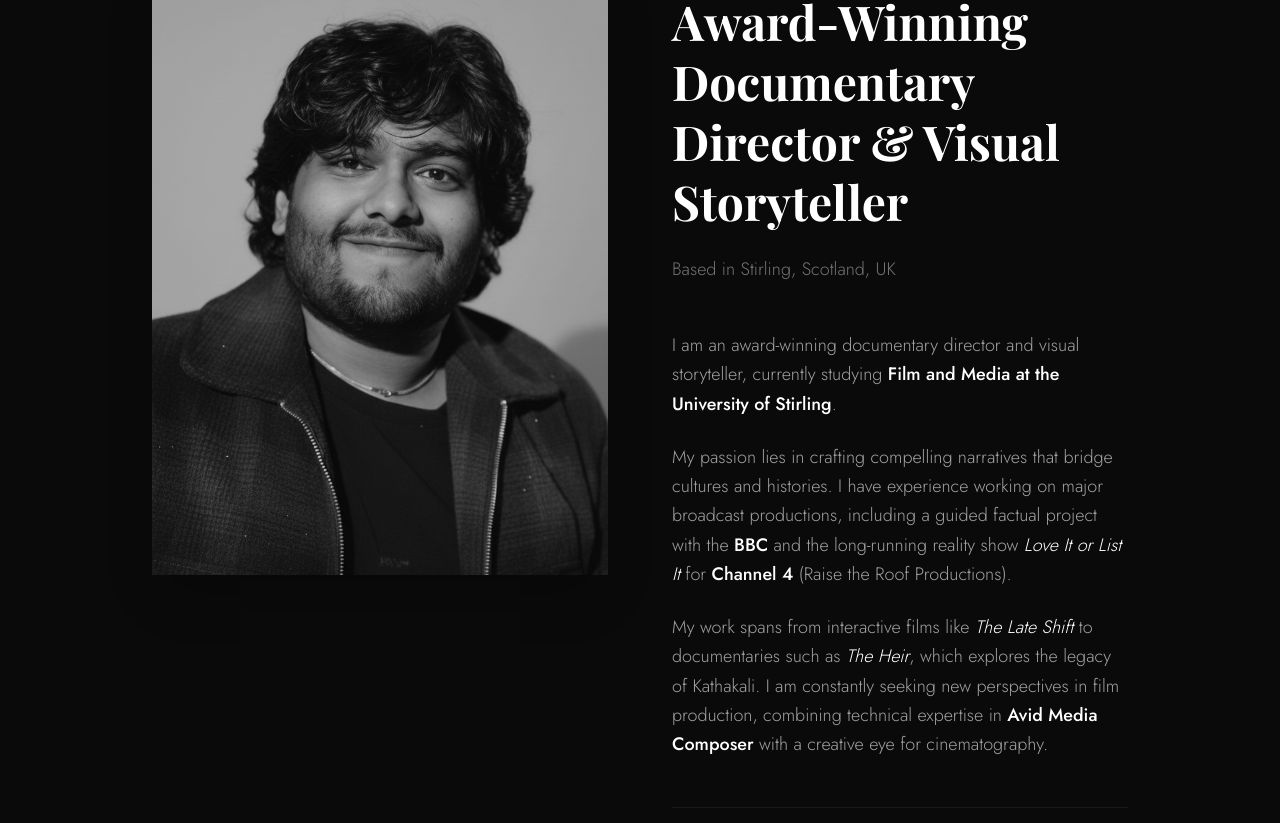
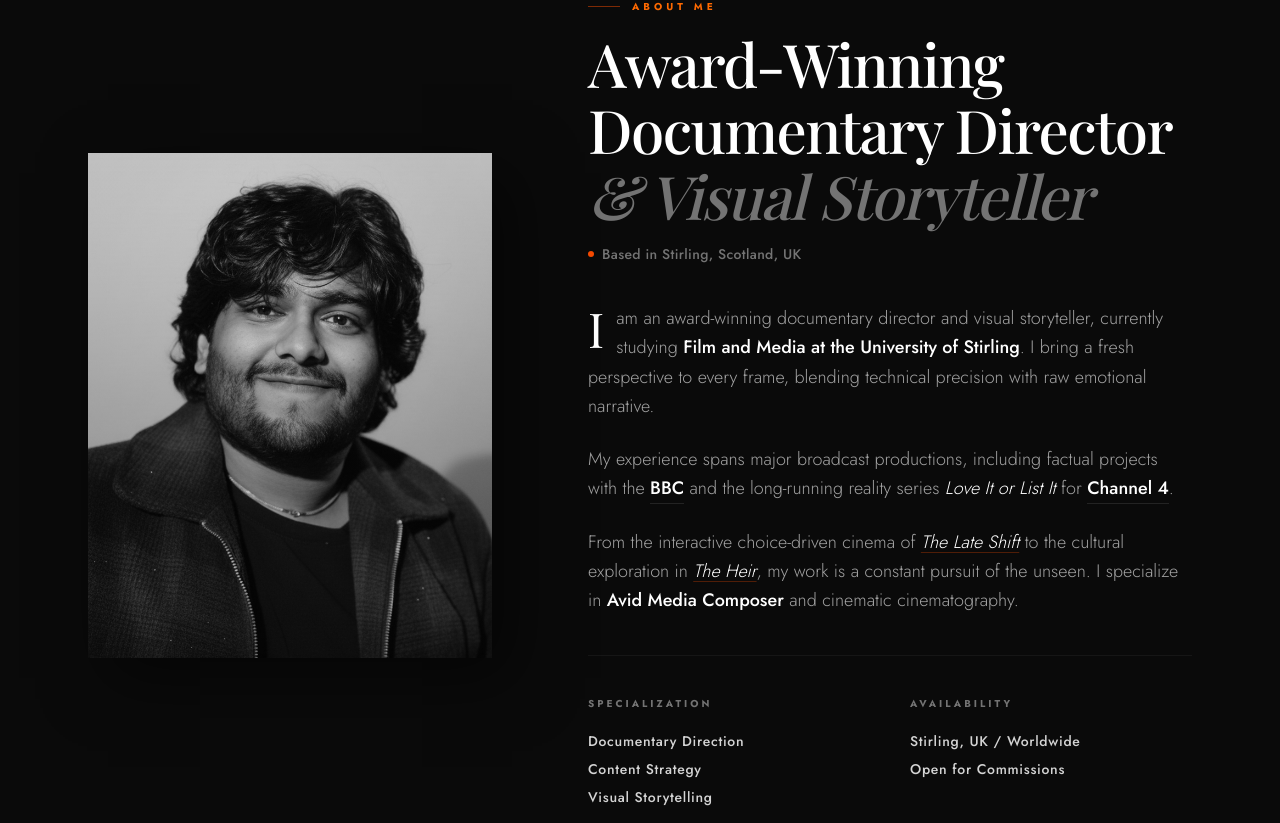
Before and after one commit to windro-xdd/agnivesh-portfolio, a Next.js app: page /about in a window 1280 px wide. Shown: the part 257-1080 px from the top of the page. Built offline with nearby package versions, Linux system fonts and the light colour scheme; a web font is replaced by a local one.

Commit message:
style: refine about section for a professional cinematic aesthetic

```diff
--- a/src/components/about.tsx
+++ b/src/components/about.tsx
@@ -1,56 +1,81 @@
+"use client";
+
+import { motion } from "framer-motion";
+
 export function About() {
   return (
-    <div className="container mx-auto px-6 max-w-5xl py-24">
-      <div className="grid grid-cols-1 md:grid-cols-2 gap-16 items-start">
-        <div className="relative aspect-[3/4] bg-neutral-900 overflow-hidden shadow-2xl">
-          <img
-            src="/agnivesh-portrait.png"
-            alt="Agnivesh Sarang"
-            className="w-full h-full object-cover grayscale opacity-80 hover:grayscale-0 hover:opacity-100 transition-all duration-700 ease-in-out"
-          />
-        </div>
+    <div className="container mx-auto px-6 max-w-6xl py-32">
+      <div className="grid grid-cols-1 lg:grid-cols-12 gap-16 lg:gap-24 items-center">
+        <motion.div
+          initial={{ opacity: 0, x: -20 }}
+          whileInView={{ opacity: 1, x: 0 }}
+          viewport={{ once: true }}
+          transition={{ duration: 0.8, ease: "easeOut" }}
+          className="lg:col-span-5"
+        >
+          <div className="relative aspect-[4/5] bg-neutral-900 overflow-hidden shadow-[20px_20px_60px_rgba(0,0,0,0.5)] group">
+            <img
+              src="/agnivesh-portrait.png"
+              alt="Agnivesh Sarang"
+              className="w-full h-full object-cover grayscale transition-all duration-1000 ease-in-out group-hover:scale-105 group-hover:grayscale-0"
+            />
+            <div className="absolute inset-0 bg-gradient-to-t from-black/60 to-transparent opacity-60" />
+          </div>
+        </motion.div>
 
-        <div className="space-y-12">
-          <div className="space-y-6">
-            <span className="text-orange-600 text-xs font-bold tracking-[0.2em] uppercase">About Me</span>
-            <h2 className="text-4xl md:text-5xl font-serif font-bold text-white leading-tight">
-              Award-Winning Documentary Director & Visual Storyteller
+        <motion.div
+          initial={{ opacity: 0, y: 20 }}
+          whileInView={{ opacity: 1, y: 0 }}
+          viewport={{ once: true }}
+          transition={{ duration: 0.8, ease: "easeOut", delay: 0.2 }}
+          className="lg:col-span-7 space-y-10"
+        >
+          <div className="space-y-4">
+            <div className="flex items-center gap-3">
+              <div className="h-[1px] w-8 bg-orange-600/50" />
+              <span className="text-orange-500 text-[10px] font-bold tracking-[0.4em] uppercase">About Me</span>
+            </div>
+            <h2 className="text-5xl md:text-6xl font-serif font-medium text-white leading-[1.1] tracking-tight">
+              Award-Winning <br />
+              Documentary Director <br />
+              <span className="text-neutral-500 italic">& Visual Storyteller</span>
             </h2>
-            <p className="text-neutral-500 font-light text-lg">
+            <p className="text-neutral-500 font-medium tracking-wide text-sm flex items-center gap-2">
+              <span className="h-1.5 w-1.5 rounded-full bg-orange-600" />
               Based in Stirling, Scotland, UK
             </p>
           </div>
 
-          <div className="space-y-6 text-neutral-400 font-light leading-relaxed text-lg">
-            <p>
-              I am an award-winning documentary director and visual storyteller, currently studying <span className="text-white font-medium">Film and Media at the University of Stirling</span>.
+          <div className="space-y-6 text-neutral-400 font-light leading-relaxed text-lg max-w-2xl">
+            <p className="first-letter:text-5xl first-letter:font-serif first-letter:text-white first-letter:mr-3 first-letter:float-left">
+              I am an award-winning documentary director and visual storyteller, currently studying <span className="text-white font-medium">Film and Media at the University of Stirling</span>. I bring a fresh perspective to every frame, blending technical precision with raw emotional narrative.
             </p>
             <p>
-              My passion lies in crafting compelling narratives that bridge cultures and histories. I have experience working on major broadcast productions, including a guided factual project with the <span className="text-white font-medium">BBC</span> and the long-running reality show <span className="text-white italic">Love It or List It</span> for <span className="text-white font-medium">Channel 4</span> (Raise the Roof Productions).
+              My experience spans major broadcast productions, including factual projects with the <span className="text-white font-medium border-b border-white/10 pb-0.5">BBC</span> and the long-running reality series <span className="text-white italic">Love It or List It</span> for <span className="text-white font-medium border-b border-white/10 pb-0.5">Channel 4</span>.
             </p>
             <p>
-              My work spans from interactive films like <span className="text-white italic">The Late Shift</span> to documentaries such as <span className="text-white italic">The Heir</span>, which explores the legacy of Kathakali. I am constantly seeking new perspectives in film production, combining technical expertise in <span className="text-white font-medium">Avid Media Composer</span> with a creative eye for cinematography.
+              From the interactive choice-driven cinema of <span className="text-white italic underline decoration-orange-600/30 underline-offset-4">The Late Shift</span> to the cultural exploration in <span className="text-white italic underline decoration-orange-600/30 underline-offset-4">The Heir</span>, my work is a constant pursuit of the unseen. I specialize in <span className="text-white font-medium">Avid Media Composer</span> and cinematic cinematography.
             </p>
           </div>
 
-          <div className="pt-8 border-t border-neutral-900 grid grid-cols-2 gap-8">
-            <div>
-              <h4 className="text-white font-serif text-xl mb-3">Role</h4>
-              <p className="text-sm text-neutral-500 uppercase tracking-wider leading-loose">
-                Documentary Director<br/>
-                Content Creator<br/>
-                Visual Storyteller
+          <div className="pt-10 border-t border-white/5 grid grid-cols-1 sm:grid-cols-2 gap-10">
+            <div className="group">
+              <h4 className="text-neutral-500 text-[10px] font-bold tracking-[0.3em] uppercase mb-4 group-hover:text-orange-600 transition-colors">Specialization</h4>
+              <p className="text-sm text-neutral-300 font-medium tracking-wider leading-loose">
+                Documentary Direction<br/>
+                Content Strategy<br/>
+                Visual Storytelling
               </p>
             </div>
-            <div>
-              <h4 className="text-white font-serif text-xl mb-3">Location</h4>
-              <p className="text-sm text-neutral-500 uppercase tracking-wider leading-loose">
-                Stirling, UK<br/>
-                Available Worldwide
+            <div className="group">
+              <h4 className="text-neutral-500 text-[10px] font-bold tracking-[0.3em] uppercase mb-4 group-hover:text-orange-600 transition-colors">Availability</h4>
+              <p className="text-sm text-neutral-300 font-medium tracking-wider leading-loose">
+                Stirling, UK / Worldwide<br/>
+                Open for Commissions
               </p>
             </div>
           </div>
-        </div>
+        </motion.div>
       </div>
     </div>
   )
```
